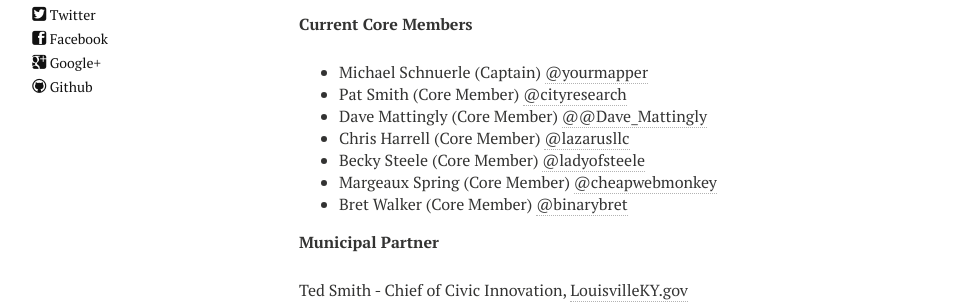
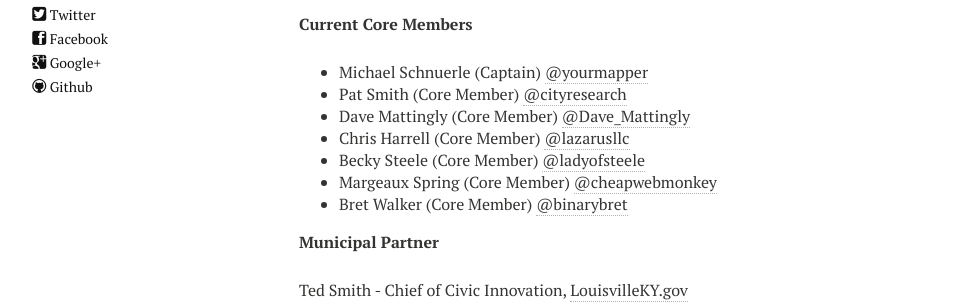
Before and after one commit to reydelleon/civicdata.github.io, a Jekyll site: the page built from about.md, in a window 1280 px wide. Shown: the part 695-999 px from the top of the page, without its empty margins (21-991 px from the left). Built offline with Jekyll 4.4.1, drawn with Linux system fonts in a browser that asks for light colours; nearby versions of some CDN libraries.

```diff
--- a/about.md
+++ b/about.md
@@ -22,7 +22,7 @@ The Civic Data Alliance (CDA) is Louisville's [Code for America Brigade](http://
 
 * Michael Schnuerle (Captain) [@yourmapper](https://www.twitter.com/yourmapper)
 * Pat Smith (Core Member) [@cityresearch](https://twitter.com/CityResearch)
-* Dave Mattingly (Core Member) [@@Dave_Mattingly](https://twitter.com/dave_mattingly)
+* Dave Mattingly (Core Member) [@Dave_Mattingly](https://twitter.com/dave_mattingly)
 * Chris Harrell (Core Member) [@lazarusllc](https://twitter.com/LazarusLLC)
 * Becky Steele (Core Member) [@ladyofsteele](https://twitter.com/ladyofsteele)
 * Margeaux Spring (Core Member) [@cheapwebmonkey](https://twitter.com/cheapwebmonkey)
```
